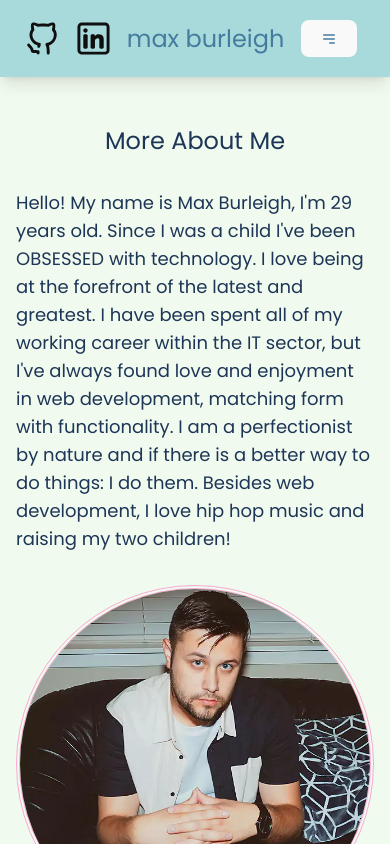
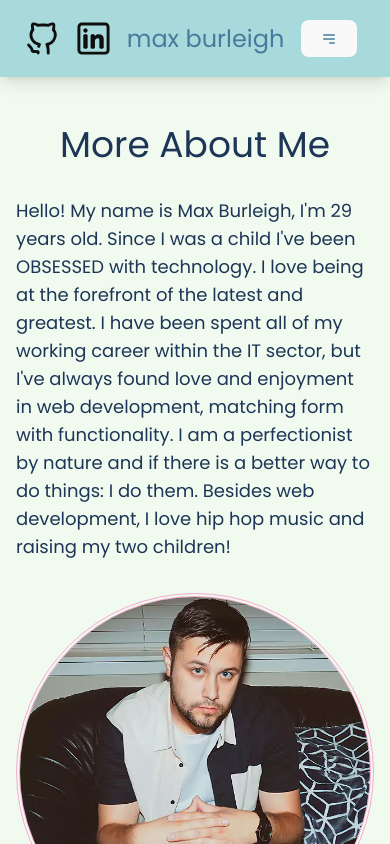
Before and after one commit to MonkeyCrumbs999/Max-Burleigh-Portfolio-V2, a React (Vite) app: page /about in a window 390 px wide. Shown: the top 844 px of the page. Built offline with nearby package versions, Linux system fonts and the light colour scheme.

Commit message:
standardizing font sizes

```diff
--- a/src/components/About.jsx
+++ b/src/components/About.jsx
@@ -39,7 +39,7 @@ const About = () => {
 
   return (
     <div className="flex flex-col mt-12 justify-center items-center gap-8 lg:px-4 px-2">
-      <h1 className="text-2xl lg:text-4xl">More About Me</h1>
+      <h1 className="text-4xl lg:text-4xl">More About Me</h1>
       <p className="lg:w-1/3 w-full text-lg lg:text-xl px-2">
         Hello! My name is Max Burleigh, I'm 29 years old. Since I was a child
         I've been OBSESSED with technology. I love being at the forefront of the
--- a/src/components/Home.jsx
+++ b/src/components/Home.jsx
@@ -26,7 +26,7 @@ const Home = () => {
 
   return (
     <div className="bg-faedcd h-screen flex flex-col justify-start lg:mt-24 md:mt-16 sm:mt-10 mt-6 items-center">
-      <h1 className="lg:text-9xl md:text-7xl sm:text-5xl text-3xl font-black mt-6 mb-6 text-e9edc9">
+      <h1 className="lg:text-9xl md:text-7xl sm:text-5xl text-4xl font-black mt-6 mb-6 text-e9edc9">
         <AnimatePresence>
           {textArray.map((char, index) => (
             <motion.span
```
